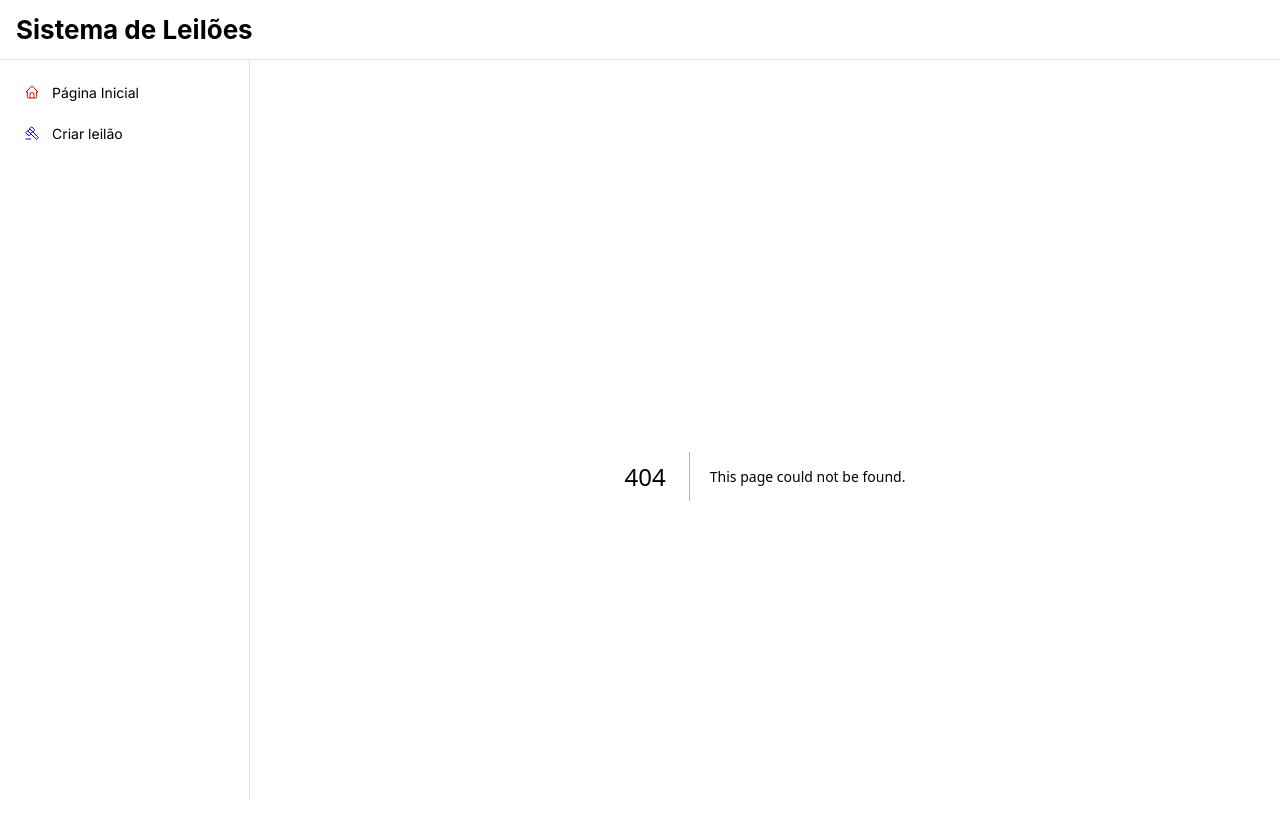
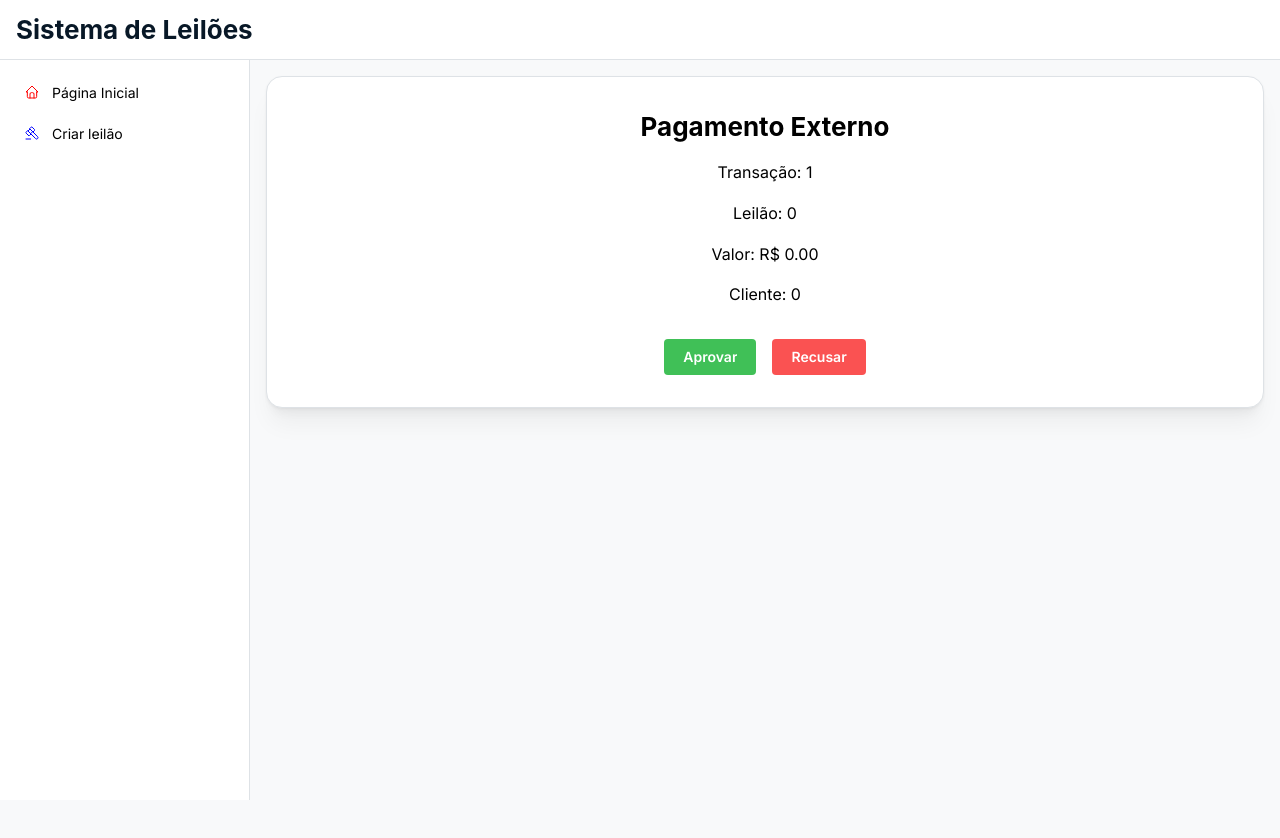
Before and after one commit to RicardoGremmelmaier/Sistemas-Distribuidos, a Next.js app in the folder av3/leilao/frontend/: page /external-payment/1 in a window 1280 px wide. Before the commit this address had no page. Shown: the top 838 px of the page. After the commit the page ends 800 px from the top, so only its background shows below. Built offline with nearby package versions, Linux system fonts and the light colour scheme.

Commit message:
feat: added initial external payment page

```diff
--- /dev/null
+++ b/av3/leilao/frontend/src/app/external-payment/[id]/page.tsx
@@ -0,0 +1,72 @@
+'use client';
+
+import { useParams, useSearchParams } from 'next/navigation';
+import { useState } from 'react';
+import axios from 'axios';
+import { Button, Card, Title, Text, Group, Stack } from '@mantine/core';
+
+export default function ExternalPaymentPage() {
+  const { id } = useParams();
+  const searchParams = useSearchParams();
+
+  const leilaoId = Number(searchParams.get('leilaoId'));
+  const valor = Number(searchParams.get('valor'));
+  const clienteId = Number(searchParams.get('clienteId'));
+
+  const [status, setStatus] = useState<'PENDENTE' | 'APROVADO' | 'RECUSADO'>('PENDENTE');
+  const [msg, setMsg] = useState('');
+
+  const enviarCallback = async (novoStatus: 'APROVADO' | 'RECUSADO') => {
+    try {
+      setStatus(novoStatus);
+      await axios.post('http://localhost:8083/pagamento/callback', {
+        idTransacao: id,
+        leilaoId,
+        valor,
+        status: novoStatus,
+        dadosCliente: { clienteId },
+      });
+      setMsg(`Pagamento ${novoStatus === 'APROVADO' ? 'aprovado' : 'recusado'} com sucesso!`);
+    } catch (err) {
+      console.error(err);
+      setMsg('Erro ao enviar callback.');
+    }
+  };
+
+  return (
+    <div className="flex justify-center items-center h-[80vh]">
+      <Card shadow="md" padding="xl" radius="lg" withBorder className="w-[400px]">
+        <Stack align="center">
+          <Title order={2}>Pagamento Externo</Title>
+          <Text>Transação: {id}</Text>
+          <Text>Leilão: {leilaoId}</Text>
+          <Text>Valor: R$ {valor.toFixed(2)}</Text>
+          <Text>Cliente: {clienteId}</Text>
+
+          <Group mt="md">
+            <Button
+              color="green"
+              disabled={status !== 'PENDENTE'}
+              onClick={() => enviarCallback('APROVADO')}
+            >
+              Aprovar
+            </Button>
+            <Button
+              color="red"
+              disabled={status !== 'PENDENTE'}
+              onClick={() => enviarCallback('RECUSADO')}
+            >
+              Recusar
+            </Button>
+          </Group>
+
+          {msg && (
+            <Text mt="md" c={status === 'APROVADO' ? 'green' : status === 'RECUSADO' ? 'red' : 'gray'}>
+              {msg}
+            </Text>
+          )}
+        </Stack>
+      </Card>
+    </div>
+  );
+}
```
